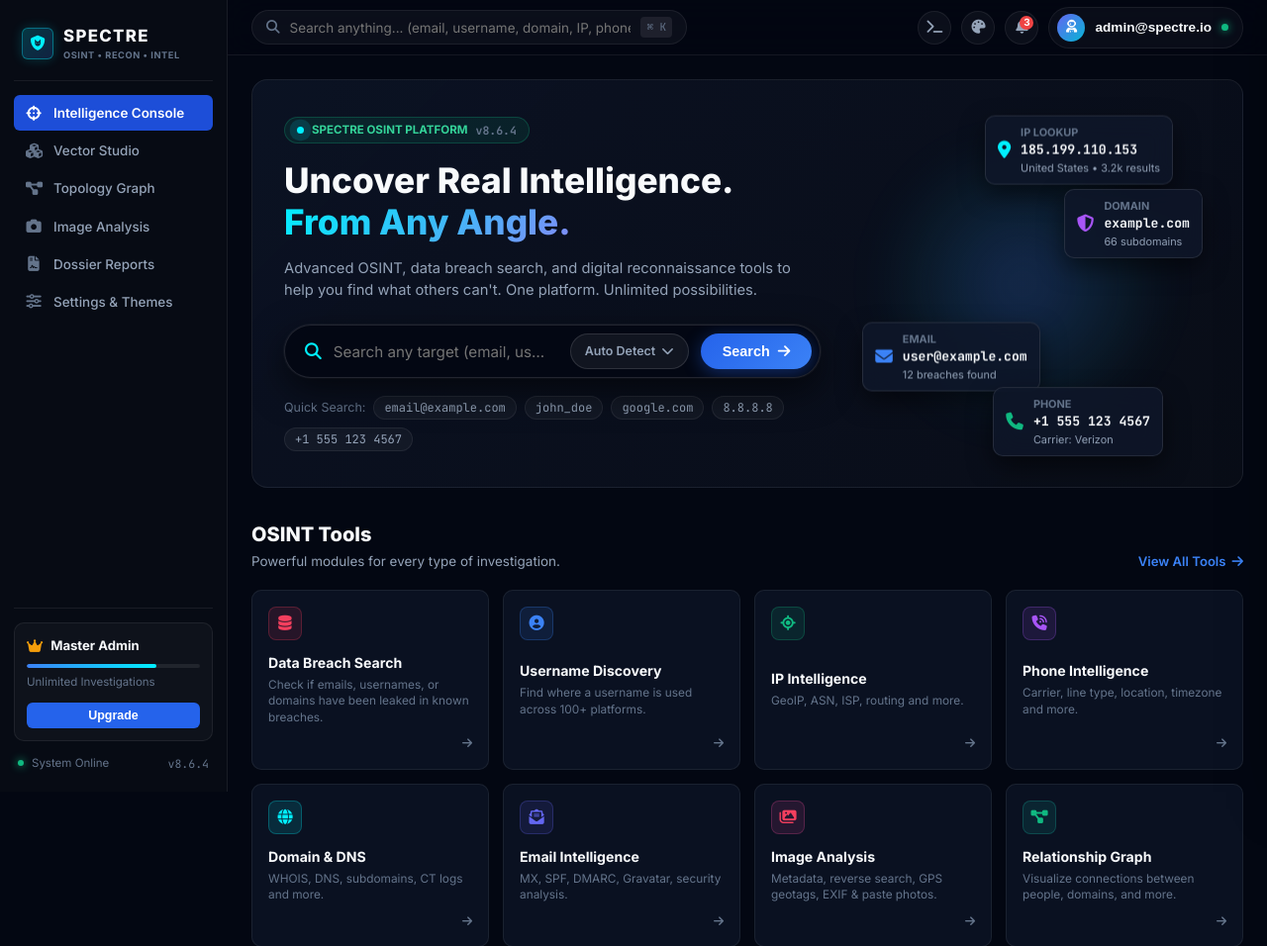
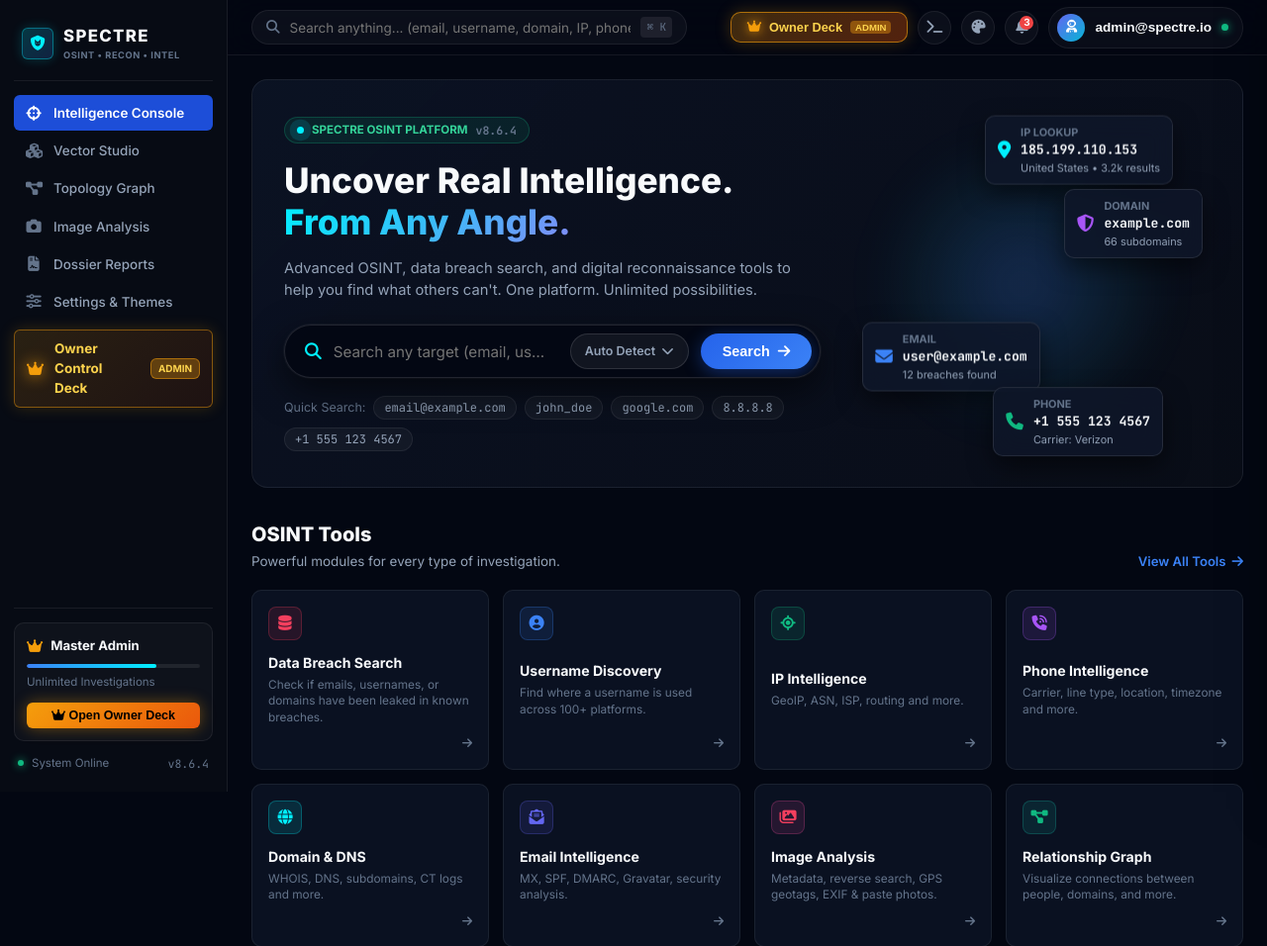
Before and after one commit to reganahom40-ship-it/spectre-osint, a Flask app: page / in a window 1280 px wide. Shown: the top 956 px of the page at 99% size. Run offline with Flask 3, Linux system fonts and the light colour scheme; data comes from the database, SQL or seed files in the repository; parts of the project's set-up code (start-up, migrations or seed data) failed here and were passed over; some libraries are stand-ins or nearby versions.

Commit message:
feat(ui): add prominent Owner Control Deck buttons in sidebar and topbar header

```diff
--- a/templates/index.html
+++ b/templates/index.html
@@ -84,6 +84,11 @@
                     <i class="fas fa-sliders"></i>
                     <span>Settings & Themes</span>
                 </a>
+                <a href="javascript:void(0)" class="nav-item" id="nav-item-admin-deck" onclick="openAdminModal()" style="margin-top: 8px; border: 1px solid rgba(245, 158, 11, 0.45); background: linear-gradient(135deg, rgba(245, 158, 11, 0.15), rgba(234, 88, 12, 0.1)); color: #fcd34d; font-weight: 700; box-shadow: 0 0 16px rgba(245, 158, 11, 0.2);">
+                    <i class="fas fa-crown" style="color: #f59e0b; filter: drop-shadow(0 0 8px #f59e0b);"></i>
+                    <span>Owner Control Deck</span>
+                    <span style="font-size: 0.62rem; background: rgba(245, 158, 11, 0.3); color: #fcd34d; padding: 2px 7px; border-radius: 6px; margin-left: auto; border: 1px solid rgba(245,158,11,0.5);">ADMIN</span>
+                </a>
             </nav>
 
 
@@ -100,9 +105,15 @@
                     <div class="plan-meta-row">
                         <span class="plan-meta-text">{% if user and user.get('tier') in ('lifetime', 'admin') %}Unlimited Investigations{% else %}12/25 investigations{% endif %}</span>
                     </div>
+                    {% if user and user.get('tier') == 'admin' %}
+                    <button class="btn-sidebar-upgrade" id="btn-sidebar-admin-action" onclick="openAdminModal()" style="background: linear-gradient(135deg, #f59e0b, #ea580c); color: #000; font-weight: 800; border: none; box-shadow: 0 0 15px rgba(245, 158, 11, 0.4);">
+                        <i class="fas fa-crown"></i> Open Owner Deck
+                    </button>
+                    {% else %}
                     <button class="btn-sidebar-upgrade" id="btn-sidebar-upgrade-action" onclick="window.open('/checkout?plan=lifetime', '_blank')">
                         Upgrade
                     </button>
+                    {% endif %}
                 </div>
 
                 <div class="sidebar-system-status">
@@ -129,6 +140,11 @@
 
                 <!-- Right Utility Controls -->
                 <div class="header-right-actions">
+                    <button type="button" class="btn-bubbly-primary" id="btn-topbar-admin-deck" onclick="openAdminModal()" style="padding: 7px 16px; font-size: 0.8rem; font-weight: 700; background: linear-gradient(135deg, rgba(245, 158, 11, 0.25), rgba(234, 88, 12, 0.35)); border: 1px solid rgba(245, 158, 11, 0.6); color: #fcd34d; box-shadow: 0 0 16px rgba(245, 158, 11, 0.25); display: flex; align-items: center; gap: 8px; cursor: pointer; border-radius: 10px; transition: all 0.2s ease;">
+                        <i class="fas fa-crown" style="color:#f59e0b; filter: drop-shadow(0 0 6px #f59e0b);"></i>
+                        <span>Owner Deck</span>
+                        <span style="font-size:0.6rem; background: rgba(245, 158, 11, 0.4); padding: 1px 5px; border-radius: 4px;">ADMIN</span>
+                    </button>
                     <div class="header-icon-btn" id="btn-open-palette" title="Command Palette (Ctrl+K)" onclick="openCommandPalette()">
                         <i class="fas fa-terminal"></i>
                     </div>
```
